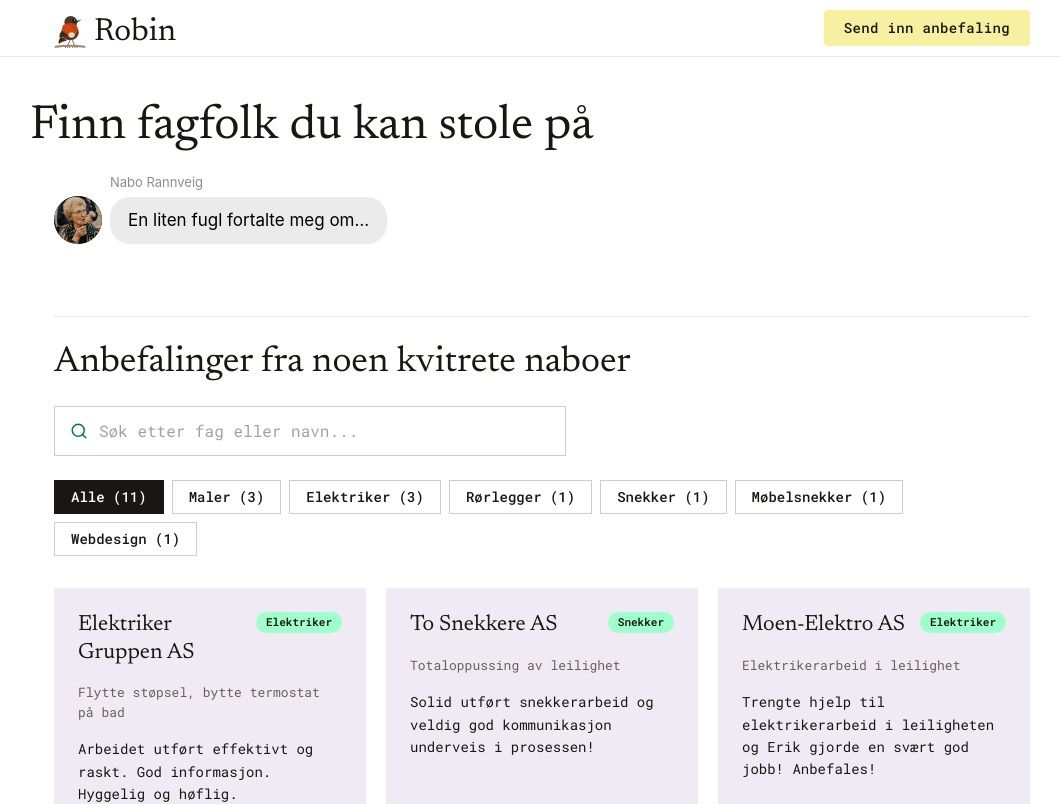
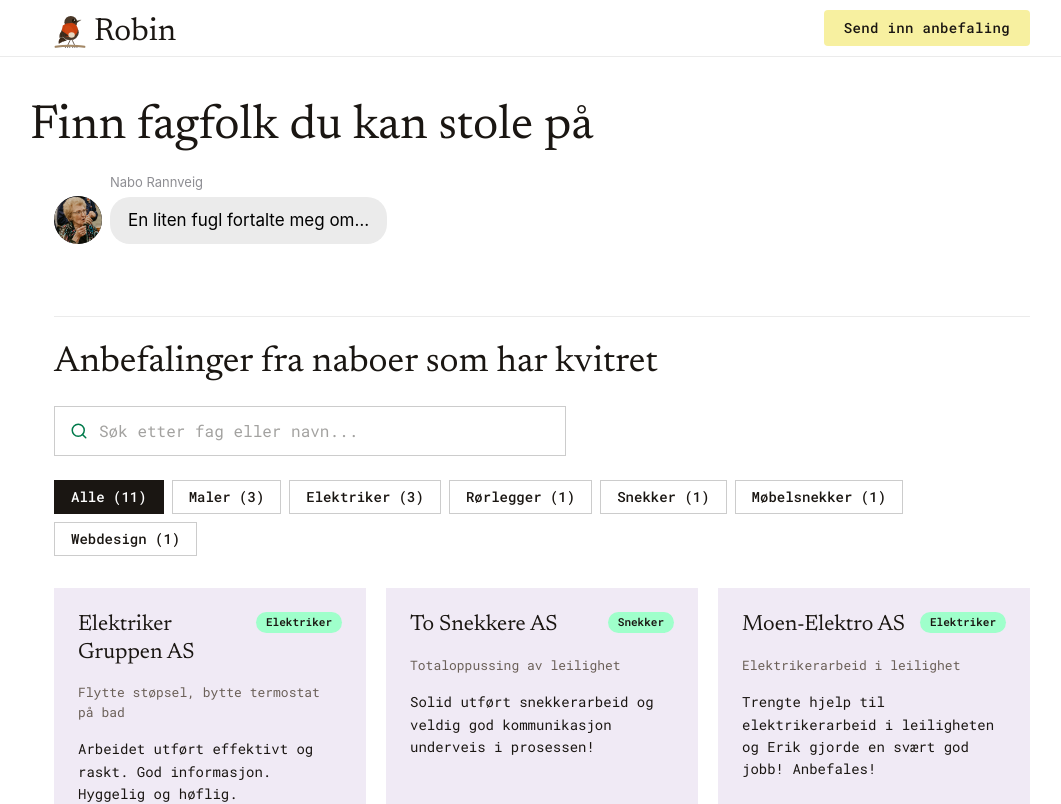
Before and after one commit to idameland/robin, a Next.js app: page / in a window 1280 px wide. Shown: the top 804 px of the page, without its empty margins (98-1159 px from the left). Built offline with nearby package versions, Linux system fonts and the light colour scheme.

Commit message:
Endre h2-tittel

```diff
--- a/app/page.tsx
+++ b/app/page.tsx
@@ -39,7 +39,7 @@ export default function Home() {
             className="text-[28px] md:text-[36px] text-petroleum leading-tight mb-5"
             style={{ fontFamily: "var(--font-playfair)", fontWeight: 400 }}
           >
-            Anbefalinger fra noen kvitrete naboer
+            Anbefalinger fra naboer som har kvitret
           </h2>
 
           {/* Søkefelt */}
```
